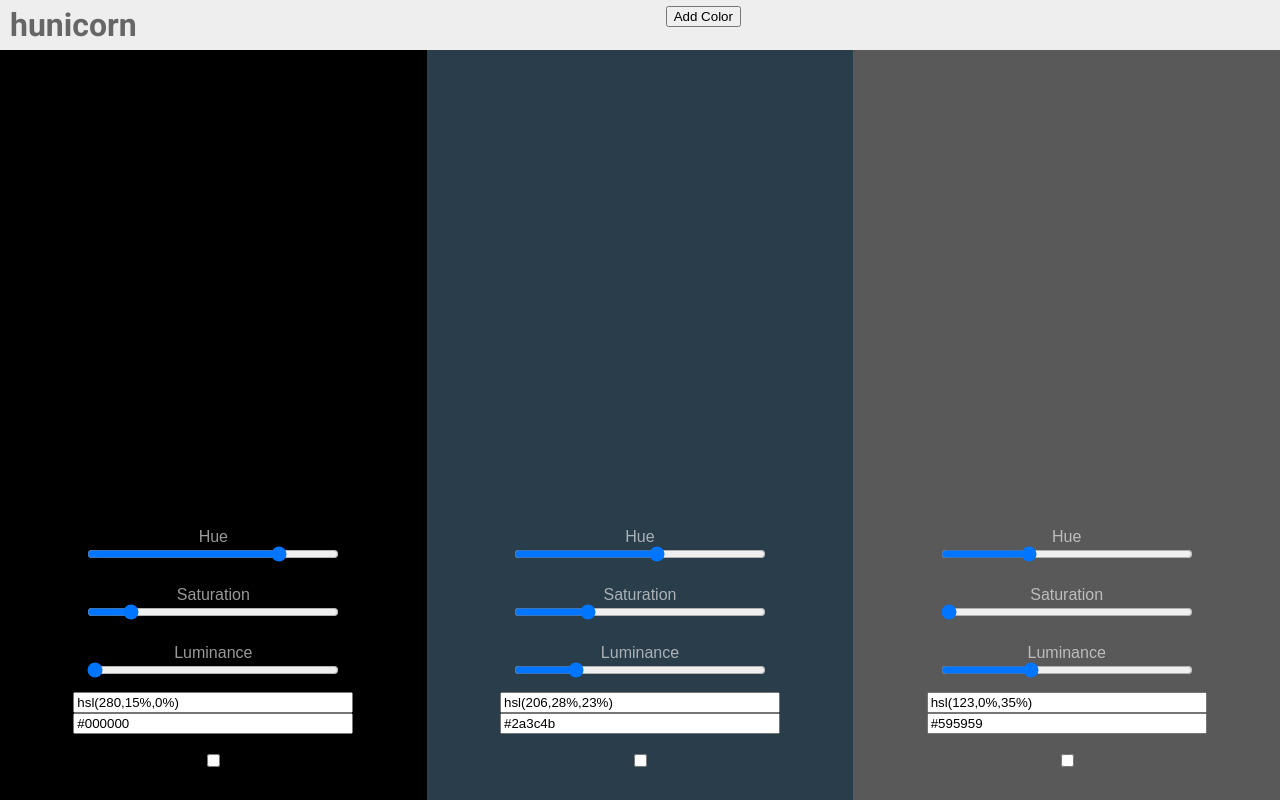
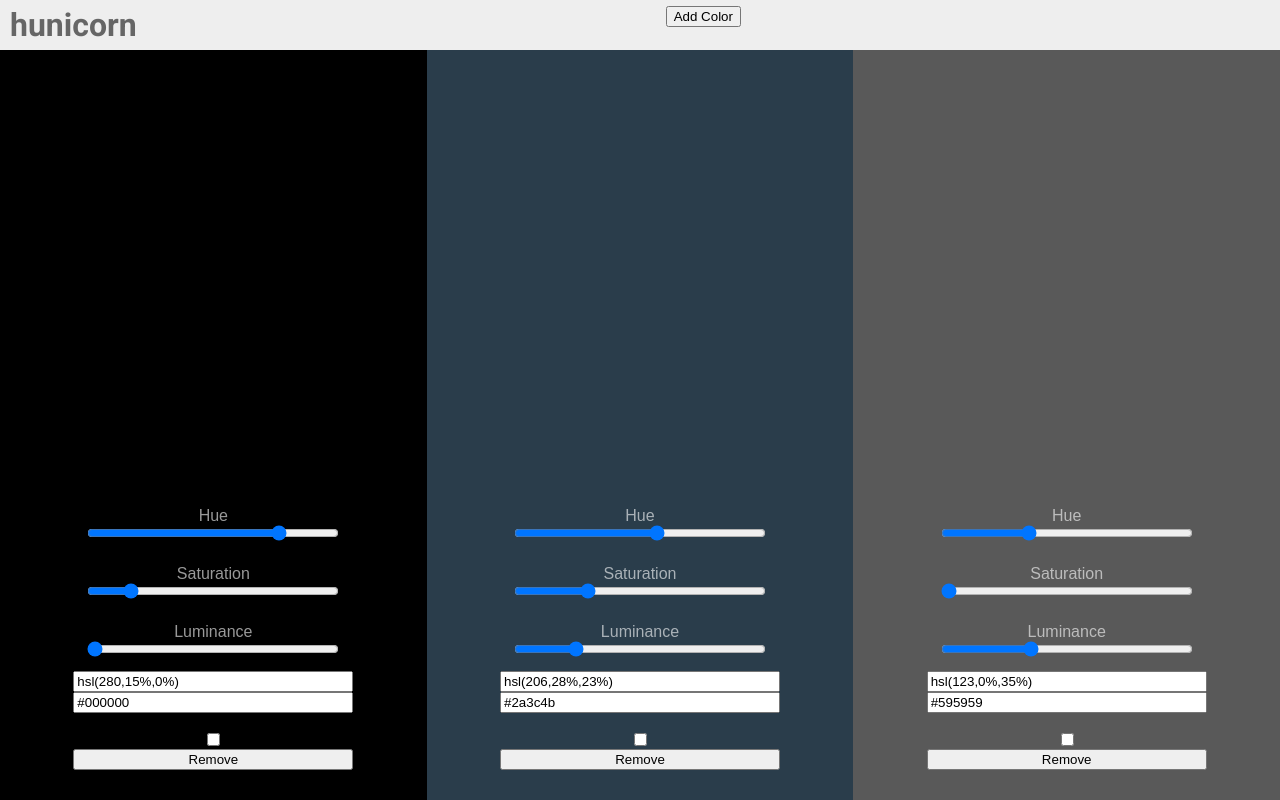
Before and after one commit to gabescarbrough/hunicorn, a React (Create React App) app: page / in a window 1280 px wide. Built offline with nearby package versions, Linux system fonts and the light colour scheme.

Commit message:
Add remove color functionality

```diff
--- a/src/App.js
+++ b/src/App.js
@@ -10,6 +10,7 @@ class App extends Component {
     super(props)
 
     this.addColor = this.addColor.bind(this)
+    this.removeColor = this.removeColor.bind(this)
     this.handleHueChange = this.handleHueChange.bind(this)
     this.handleSaturationChange = this.handleSaturationChange.bind(this)
     this.handleLuminanceChange = this.handleLuminanceChange.bind(this)
@@ -47,6 +48,11 @@ class App extends Component {
           }));
       }
   }
+  removeColor(index) {
+    let colors = [...this.state.colors]
+    colors.splice(index, 1)
+    this.setState({ colors })
+  }
   setHslState (color, index) {
     let res = /hsl\(\s*(\d{1,3})\s*,\s*(\d+(?:\.\d+)?)%\s*,\s*(\d+(?:\.\d+)?)%\)/g.exec(color).slice(1)
     let colors = [...this.state.colors]
@@ -81,6 +87,7 @@ class App extends Component {
                     key={i}
                     index={i}
                     hue={color.hue} saturation={color.saturation} luminance={color.luminance}
+                    removeColor={this.removeColor}
                     onHueChange={this.handleHueChange}
                     onSaturationChange={this.handleSaturationChange}
                     onLuminanceChange={this.handleLuminanceChange}
--- a/src/components/ColorPicker.js
+++ b/src/components/ColorPicker.js
@@ -6,6 +6,7 @@ import {isHsl, isHex, rgbToHsl, hslToHex,  hexToRgb} from '../colorUtilities.js'
 class ColorPicker extends Component {
   constructor (props) {
     super(props)
+    this.removeColor = this.removeColor.bind(this)
     this.handleHueChange = this.handleHueChange.bind(this)
     this.handleSaturationChange = this.handleSaturationChange.bind(this)
     this.handleLuminanceChange = this.handleLuminanceChange.bind(this)
@@ -20,6 +21,9 @@ class ColorPicker extends Component {
     }
   }
 
+  removeColor(index) {
+    this.props.removeColor(this.props.index)
+  }
 
   handleHueChange(event, index) {
     this.props.onHueChange(event, this.props.index)
@@ -84,6 +88,7 @@ class ColorPicker extends Component {
           <ColorInput color={hslString} temp={this.state.hslInputTemp} onColorInputChange={this.handleHslInputChange} />
           <ColorInput color={hexString} temp={this.state.hexInputTemp} onColorInputChange={this.handleHexInputChange} />
           <input type="checkbox" />
+          <button onClick={this.removeColor}>Remove</button>
         </div>
       </div>
     )
```
